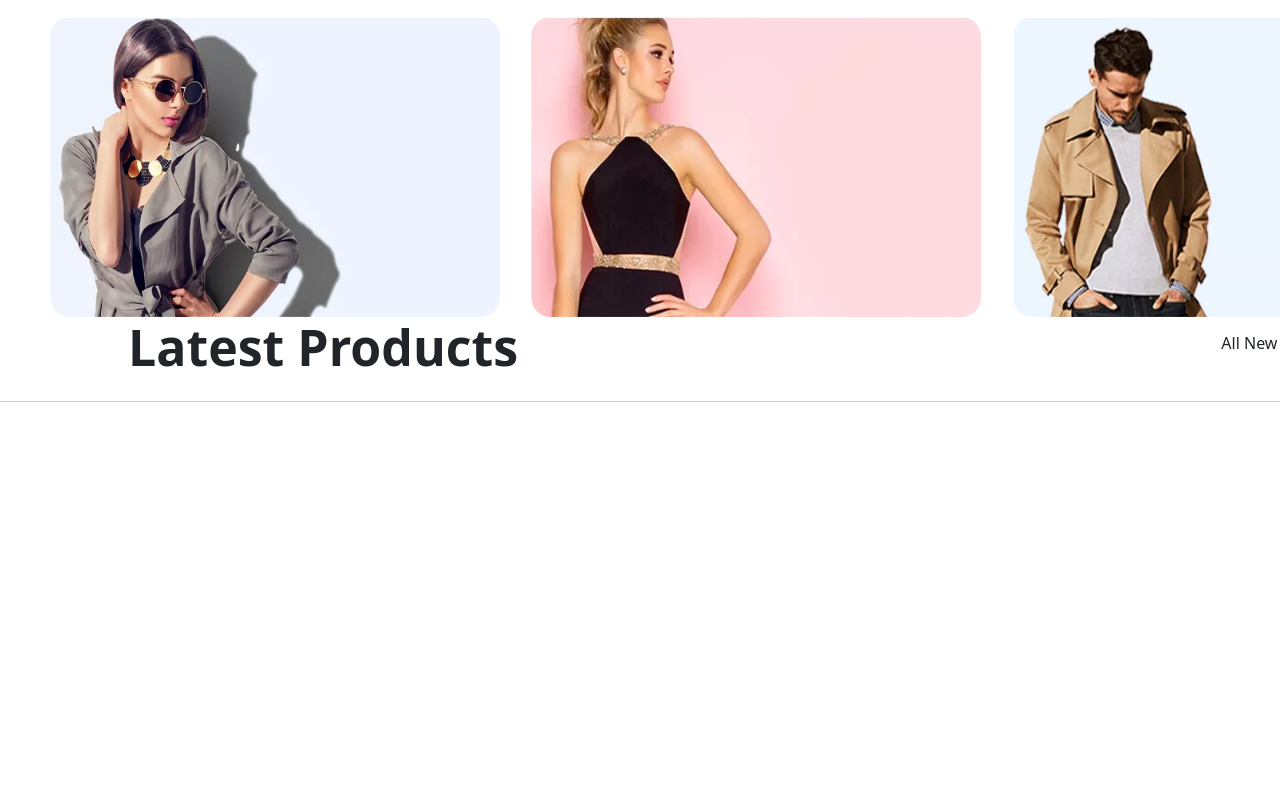
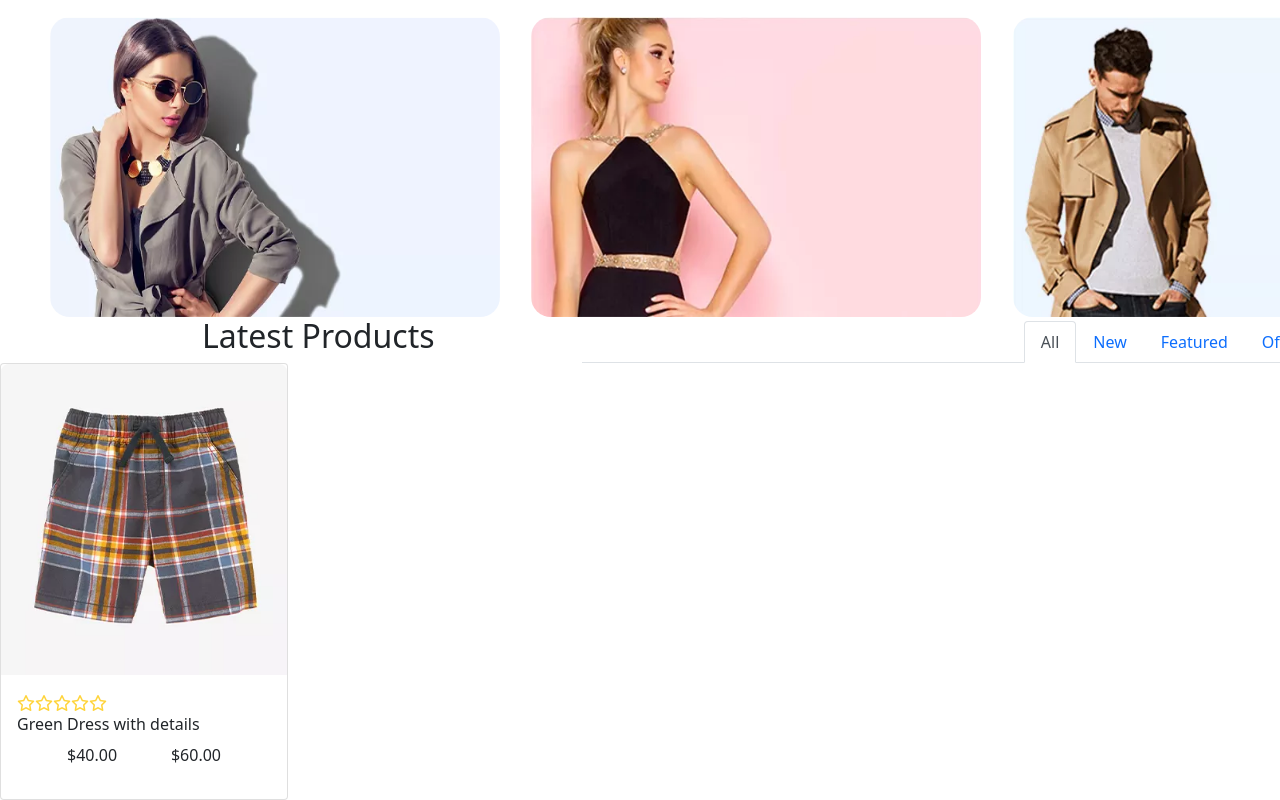
Before and after one commit to damirof/Front_Project, a plain HTML site: page Estore/index.html in a window 1280 px wide. Shown: the part 1141-1941 px from the top of the page. Before the commit the page ends 1559 px from the top, so only its background shows below. Drawn offline with nearby package versions, Linux system fonts and the light colour scheme.

Commit message:
product_ended

```diff
--- a/Estore/assets/css/style.css
+++ b/Estore/assets/css/style.css
@@ -173,4 +173,15 @@ width: 100%;
     align-items: center;
     flex-wrap: wrap;
     padding: 0 140px;
+    gap: 30px;
 }
+.container{
+    max-width: 1170px   ;
+}
+.price_list{
+    display: flex;
+    justify-content: space-between;
+    align-items: center;
+    padding: 0 50px;
+    list-style-type: none;
+}
--- a/Estore/index.html
+++ b/Estore/index.html
@@ -87,15 +87,52 @@
             </div>
         </div>
      </section>
-        <section class="product_area">
-            <div class="row">
-                <div id="product" class="col-12">
-                    <h2 class="shop_title">Latest Products</h2>
-                    <p>All     New    Featured    Offer</p>
+       <section class="product_area">
+        <div class="container">
+            <div class="row product-btn d-flex justify-content-end align-items-end">
+                <!-- Section Tittle -->
+                <div class="col-xl-4 col-lg-5 col-md-5">
+                    <div class="section-tittle mb-30">
+                        <h2>Latest Products</h2>
+                    </div>
+                </div>
+                <div class="col-xl-8 col-lg-7 col-md-7">
+                    <div class="properties__button f-right">
+                        <nav>
+                            <div class="nav nav-tabs" id="nav-tab" role="tablist">
+                                <a class="nav-item nav-link active" id="nav-home-tab" data-toggle="tab" href="#nav-home" role="tab" aria-controls="nav-home" aria-selected="true">All</a>
+                                <a class="nav-item nav-link" id="nav-profile-tab" data-toggle="tab" href="#nav-profile" role="tab" aria-controls="nav-profile" aria-selected="false">New</a>
+                                <a class="nav-item nav-link" id="nav-contact-tab" data-toggle="tab" href="#nav-contact" role="tab" aria-controls="nav-contact" aria-selected="false">Featured</a>
+                                <a class="nav-item nav-link" id="nav-last-tab" data-toggle="tab" href="#nav-last" role="tab" aria-controls="nav-contact" aria-selected="false">Offer</a>
+                            </div>
+                        </nav>
+                    </div>
                 </div>
             </div>
-            <hr>
-        </section>
+        </div>
+        <div class="row">
+            <div class="col-4"><div class="card" style="width: 18rem;">
+                <img src="./assets/images/product1.png.webp" class="card-img-top" alt="...">
+                <div class="card-body">
+                    <i class="fa-regular fa-star" style="color: #FFD43B;"></i><i class="fa-regular fa-star" style="color: #FFD43B;"></i><i class="fa-regular fa-star" style="color: #FFD43B;"></i><i class="fa-regular fa-star" style="color: #FFD43B;"></i><i class="fa-regular fa-star" style="color: #FFD43B;"></i>
+                  <h6 class="card-title">Green Dress with details</h6>
+                  <div>
+                    <ul class="price_list">
+                        <li>$40.00</li>
+                        <li class="discount">$60.00</li>
+                    </ul>
+                  </div>
+                </div>
+              </div></div>
+            <div class="col-4"></div>
+            <div class="col-4"></div>
+            <div class="col-4"></div>
+            <div class="col-4"></div>
+            <div class="col-4"></div>
+        </div>
+
+
+       </section>
 
 
 
```
Also changed, not shown: Estore/assets/images/product1.png.webp (added), Estore/assets/images/product2.png.webp (added), Estore/assets/images/product3.png.webp (added), Estore/assets/images/product4.png.webp (added), Estore/assets/images/product5.png.webp (added), Estore/assets/images/product6.png.webp (added).
